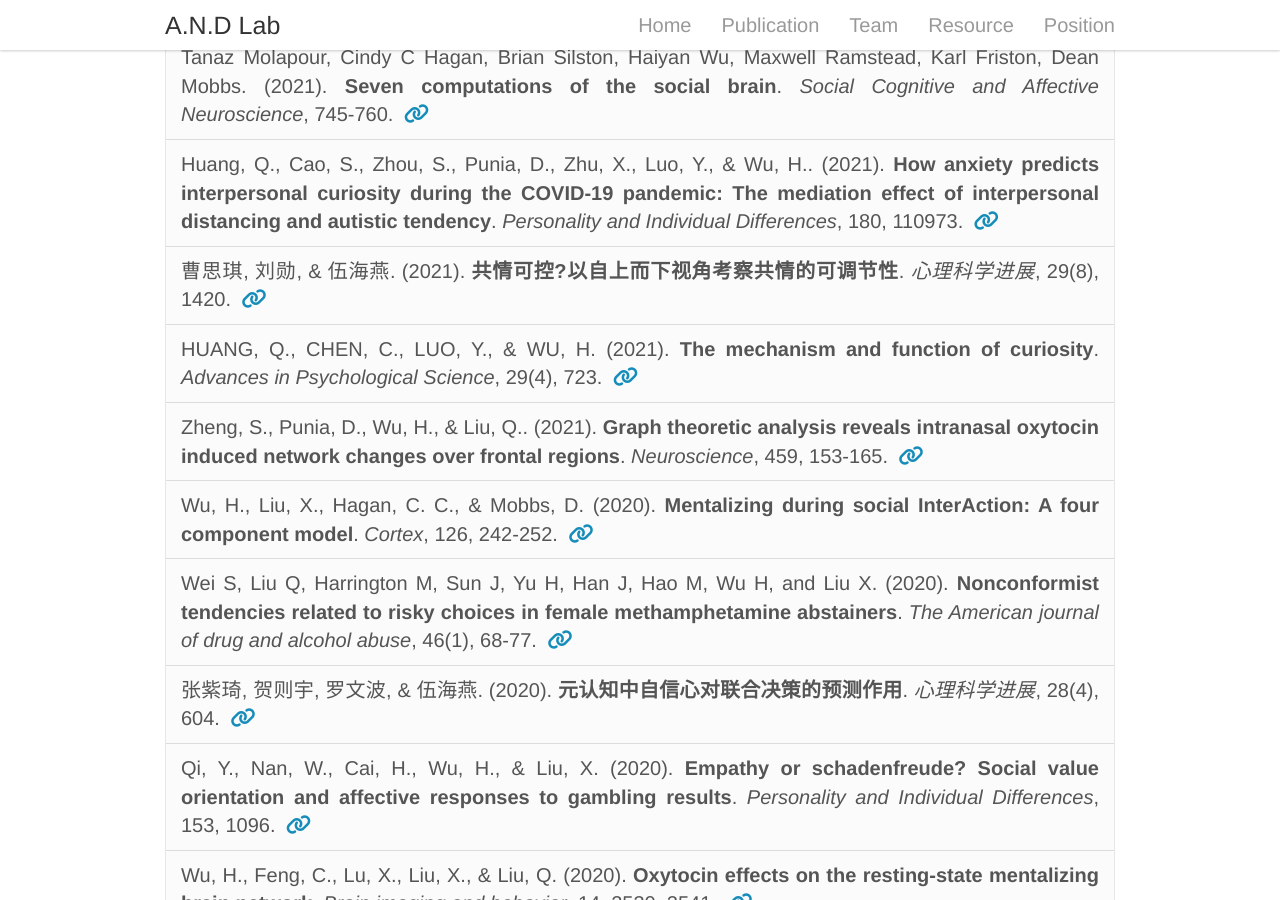
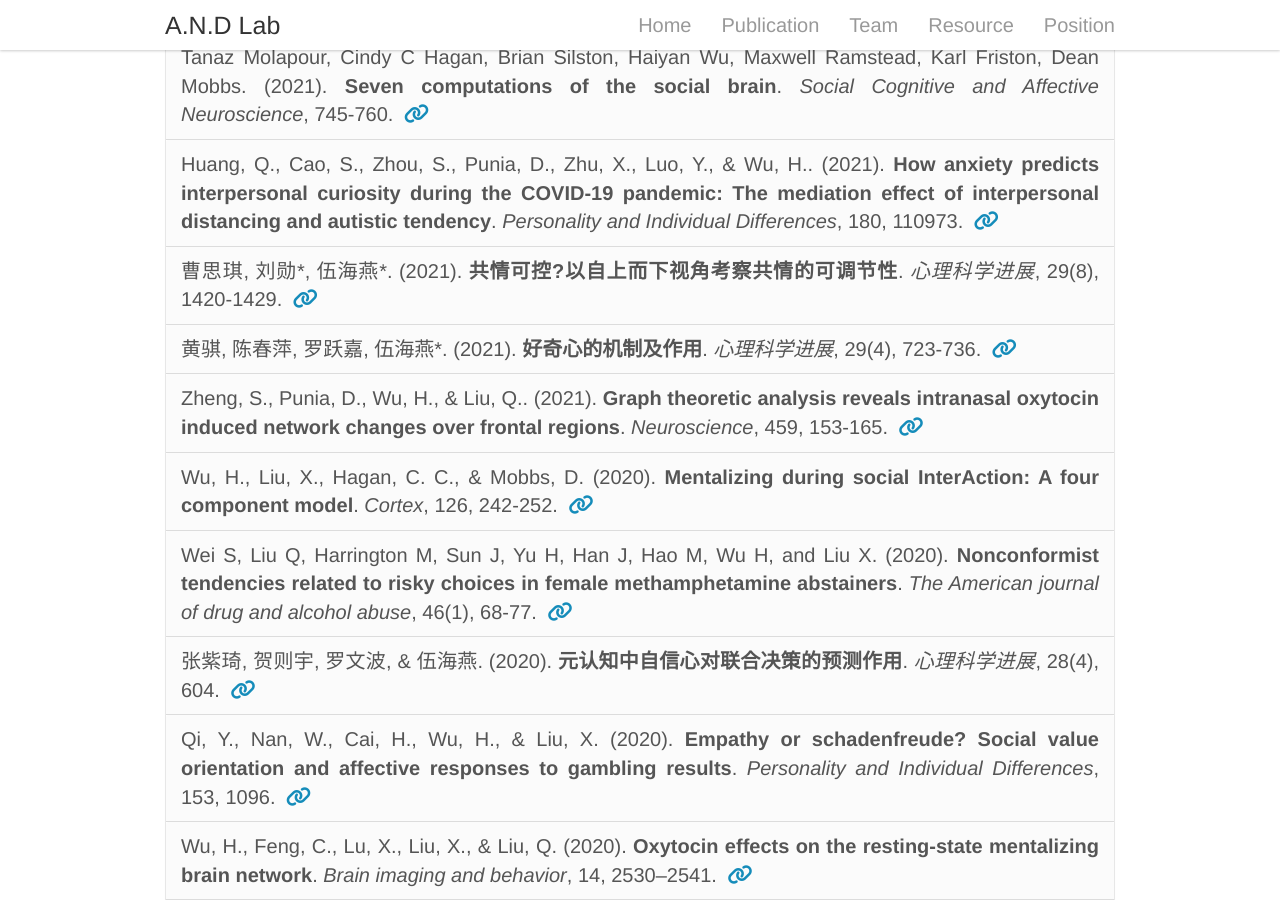
Before and after one commit to andlab-um/lab-website, a Jekyll site: the page built from _pages/publication.html, in a window 1280 px wide and 900 px high, scrolled down 436 px. Built offline with Jekyll 4.4.1, drawn with Linux system fonts in a browser that asks for light colours; nearby versions of some CDN libraries; part of the change alters nothing that is shown.

Commit message:
Update chinese papers

```diff
--- a/_data/publication.yml
+++ b/_data/publication.yml
@@ -39,19 +39,19 @@
   link: https://doi.org/10.1016/j.paid.2021.110973
 
 - title: 共情可控?以自上而下视角考察共情的可调节性
-  authors: 曹思琪, 刘勋, & 伍海燕
+  authors: 曹思琪, 刘勋*, 伍海燕*
   year: 2021
   publisher: 心理科学进展
-  page:  29(8), 1420
+  page:  29(8), 1420-1429
   abstract: "以往研究表明共情的特点包括自动化与情境依赖性。但是, 有关共情的理论模型与潜在神经机制仍存有争议。为更好地适应现实需求, 研究重点从共情的结构和功能角度逐渐向塑造和调节共情发展。近年来, 有研究者提出自上而下的心理过程与共情调节有关, 特别是共情的目标表征形式, 以及目标的价值权衡。因此, 考虑到共情的目标导向性对于共情的内部构建与外部表现形式的影响, 建议未来研究考虑从自上而下视角考察共情的可调节性。"
   link: https://doi.org/10.3724/SP.J.1042.2021.01420
 
-- title: The mechanism and function of curiosity
-  authors: HUANG, Q., CHEN, C., LUO, Y., & WU, H
+- title: 好奇心的机制及作用
+  authors: 黄骐, 陈春萍, 罗跃嘉, 伍海燕*
   year: 2021
-  publisher: Advances in Psychological Science
-  page: 29(4), 723
-  abstract: "Curiosity has a long history of research and rich definitions and classifications as a common mental state and personality trait. The division and coordination of multiple brain regions enable individuals to form a cognitive process of generating and evaluating prediction error, triggering and mediating curiosity, and producing surprise and new prediction error, so as to reduce the prediction error and information gap between internal states and external environment, and eliminate uncertainty. Curiosity has a significant role in improving cognitive function and maintaining mental and physical health during development. Future research can be further considered from a cross-species, interdisciplinary, and multi-domain perspective to promote the deepening of research topics, the development of research methods, and the application of research results in curiosity."
+  publisher: 心理科学进展
+  page: 29(4), 723-736
+  abstract: "作为一种常见的心理状态和人格特质, 好奇心是认知心理学研究领域中的重要主题。大脑多个脑区的分工和协同作用, 使个体形成了产生与评估预测误差、触发与缓解好奇心以及产生惊奇与新预测误差的认知过程。这些认知过程能够减少对事物和环境的预测误差与信息差距, 消除对事物的不确定性。好奇心在个体终生发展过程中, 对促进认知功能, 保持心理和身体健康有积极的作用。未来研究可以从跨物种、跨学科和多领域交叉的角度切入, 推动好奇心主题研究的深入、研究手段的发展以及研究成果的应用。"
   link: https://doi.org/10.3724/SP.J.1042.2021.00723
 
 - title: Graph theoretic analysis reveals intranasal oxytocin induced network changes over frontal regions
```
